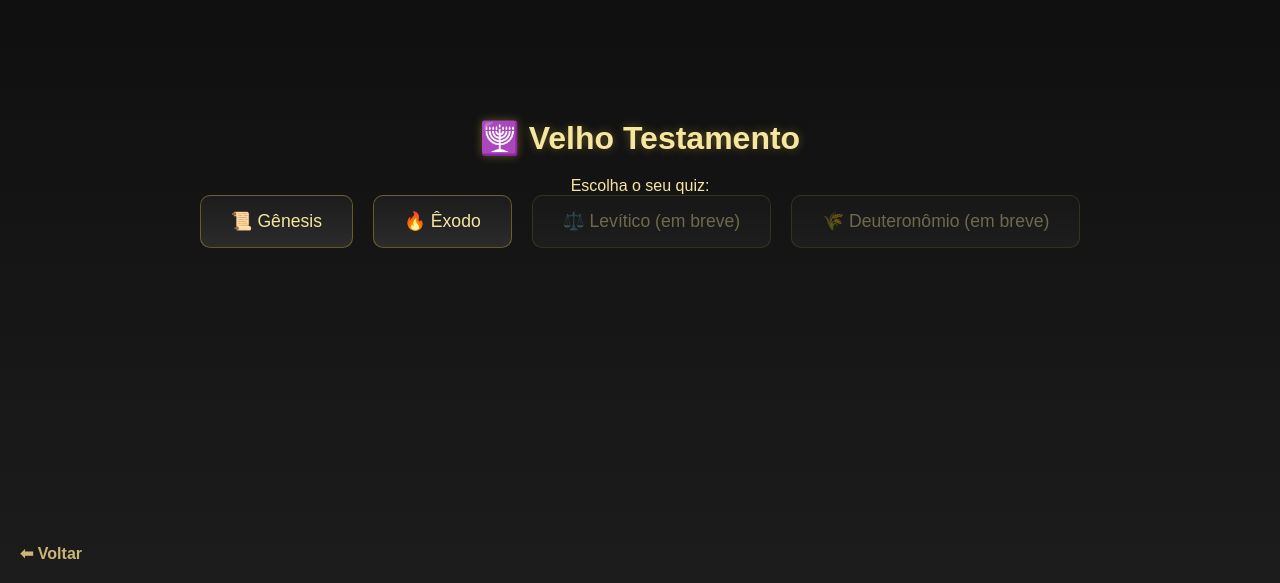
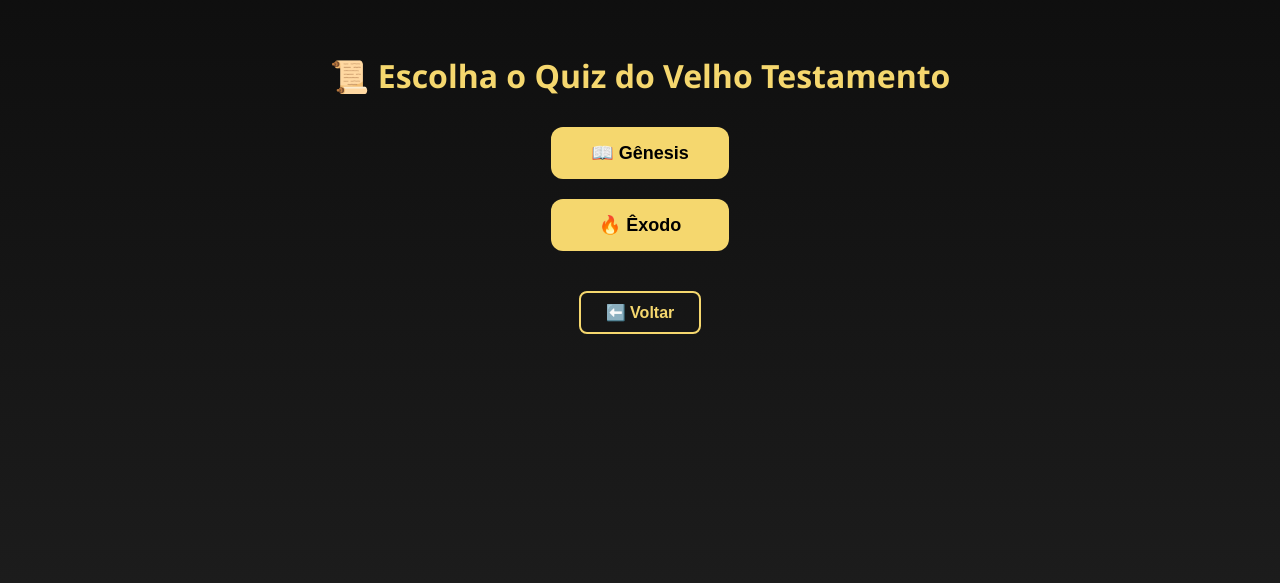
Before and after one commit to StarAnt007/ApocalipseTest, a plain HTML site: page velho.html in a window 1280 px wide. Shown: the part 217-800 px from the top of the page. Drawn offline with Linux system fonts and the light colour scheme.

Commit message:
Update velho.html

```diff
--- a/velho.html
+++ b/velho.html
@@ -1,70 +1,71 @@
 <!DOCTYPE html>
 <html lang="pt-BR">
 <head>
-<meta charset="UTF-8">
-<meta name="viewport" content="width=device-width, initial-scale=1.0">
-<title>Velho Testamento</title>
+  <meta charset="UTF-8" />
+  <meta name="viewport" content="width=device-width, initial-scale=1.0" />
+  <title>Velho Testamento - Quizzes</title>
   <style>
-  *{margin:0;padding:0;box-sizing:border-box;font-family:'Poppins',sans-serif}
-  body{
-    height:100vh;
-    background:linear-gradient(180deg,#0b0b0c,#1c1c1c);
-    color:#f5e6a0;
-    display:flex;
-    flex-direction:column;
-    align-items:center;
-    justify-content:center;
-    text-align:center;
+    body {
+      font-family: 'Segoe UI', sans-serif;
+      background: linear-gradient(to bottom, #0a0a0a, #1c1c1c);
+      color: #f5d76e;
+      text-align: center;
+      margin: 0;
+      padding: 0;
+      height: 100vh;
+      display: flex;
+      flex-direction: column;
+      justify-content: center;
+      align-items: center;
     }
-  h1{
-    font-size:2em;
-    margin-bottom:20px;
-    text-shadow:0 0 10px rgba(212,175,55,0.4);
+    h1 {
+      color: #f5d76e;
+      font-size: 2em;
+      margin-bottom: 30px;
     }
-  .buttons{
-    display:flex;
-    flex-wrap:wrap;
-    gap:20px;
-    justify-content:center;
+    .container {
+      display: flex;
+      flex-direction: column;
+      gap: 20px;
     }
-  .btn{
-    background:linear-gradient(180deg,#1c1c1c,#2b2b2b);
-    border:1px solid rgba(212,175,55,0.4);
-    color:#f5e6a0;
-    padding:15px 30px;
-    border-radius:10px;
-    font-size:1.1em;
-    cursor:pointer;
-    text-decoration:none;
-    transition:0.2s;
+    button {
+      background: #f5d76e;
+      color: #000;
+      border: none;
+      padding: 15px 40px;
+      border-radius: 12px;
+      font-size: 18px;
+      cursor: pointer;
+      transition: 0.3s;
+      font-weight: bold;
     }
-  .btn:hover{
-    background:linear-gradient(180deg,#2b2b2b,#3c3c3c);
-    transform:scale(1.05);
+    button:hover {
+      background: #fff0b3;
+      transform: scale(1.05);
     }
-  .btn.disabled{
-    opacity:0.4;
-    cursor:not-allowed;
+    .back {
+      margin-top: 40px;
+      background: transparent;
+      color: #f5d76e;
+      border: 2px solid #f5d76e;
+      padding: 10px 25px;
+      border-radius: 8px;
+      cursor: pointer;
+      font-size: 16px;
+      transition: 0.3s;
     }
-  .back{
-    position:absolute;
-    bottom:20px;
-    left:20px;
-    color:#cbb676;
-    text-decoration:none;
-    font-weight:600;
+    .back:hover {
+      background: #f5d76e;
+      color: #000;
     }
   </style>
 </head>
 <body>
-  <h1>🕎 Velho Testamento</h1>
-  <p>Escolha o seu quiz:</p>
-  <div class="buttons">
-    <a href="genesis.html" class="btn">📜 Gênesis</a>
-    <a href="exodo.html" class="btn">🔥 Êxodo</a>
-    <a class="btn disabled">⚖️ Levítico (em breve)</a>
-    <a class="btn disabled">🌾 Deuteronômio (em breve)</a>
+  <h1>📜 Escolha o Quiz do Velho Testamento</h1>
+  <div class="container">
+    <button onclick="window.location.href='genesis.html'">📖 Gênesis</button>
+    <button onclick="window.location.href='exodo.html'">🔥 Êxodo</button>
   </div>
-  <a href="index.html" class="back">⬅ Voltar</a>
+  <button class="back" onclick="window.location.href='index.html'">⬅️ Voltar</button>
 </body>
 </html>
```
Lines whose indentation alone changed are shown as unchanged.
